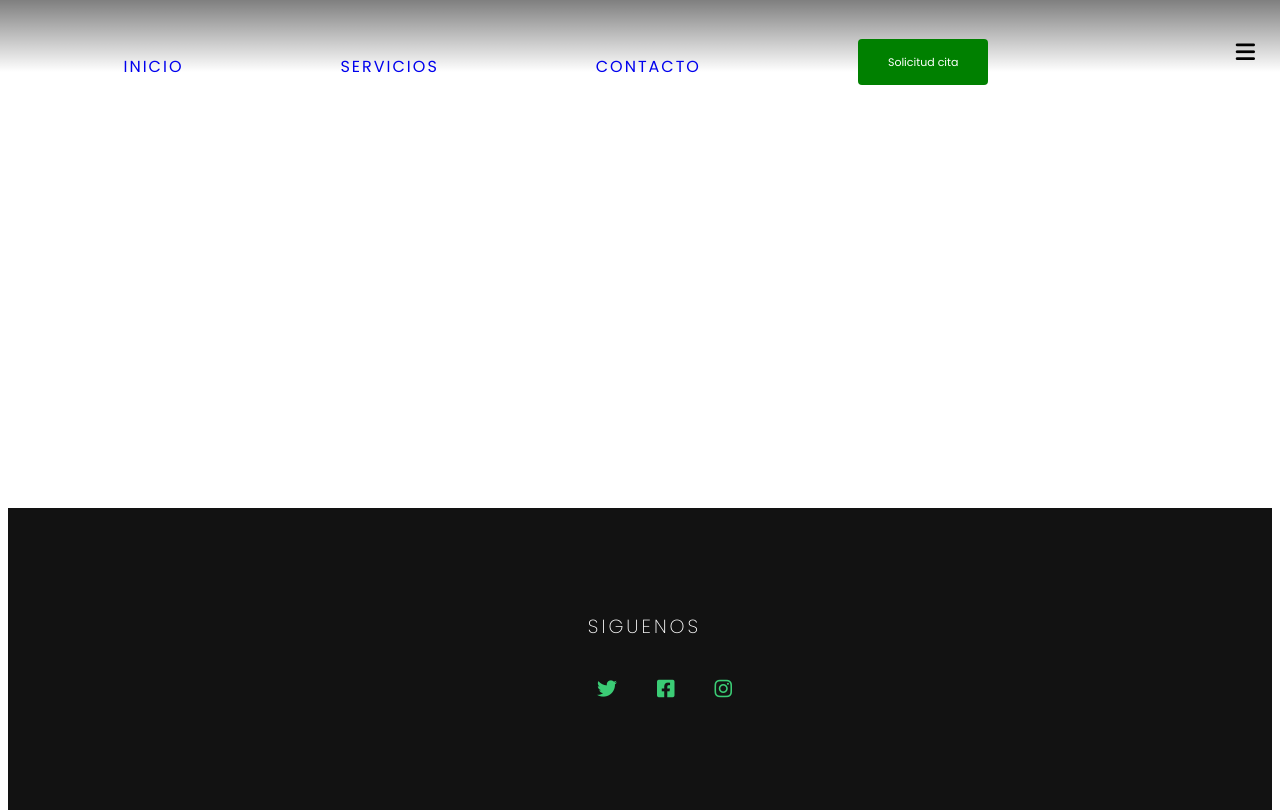
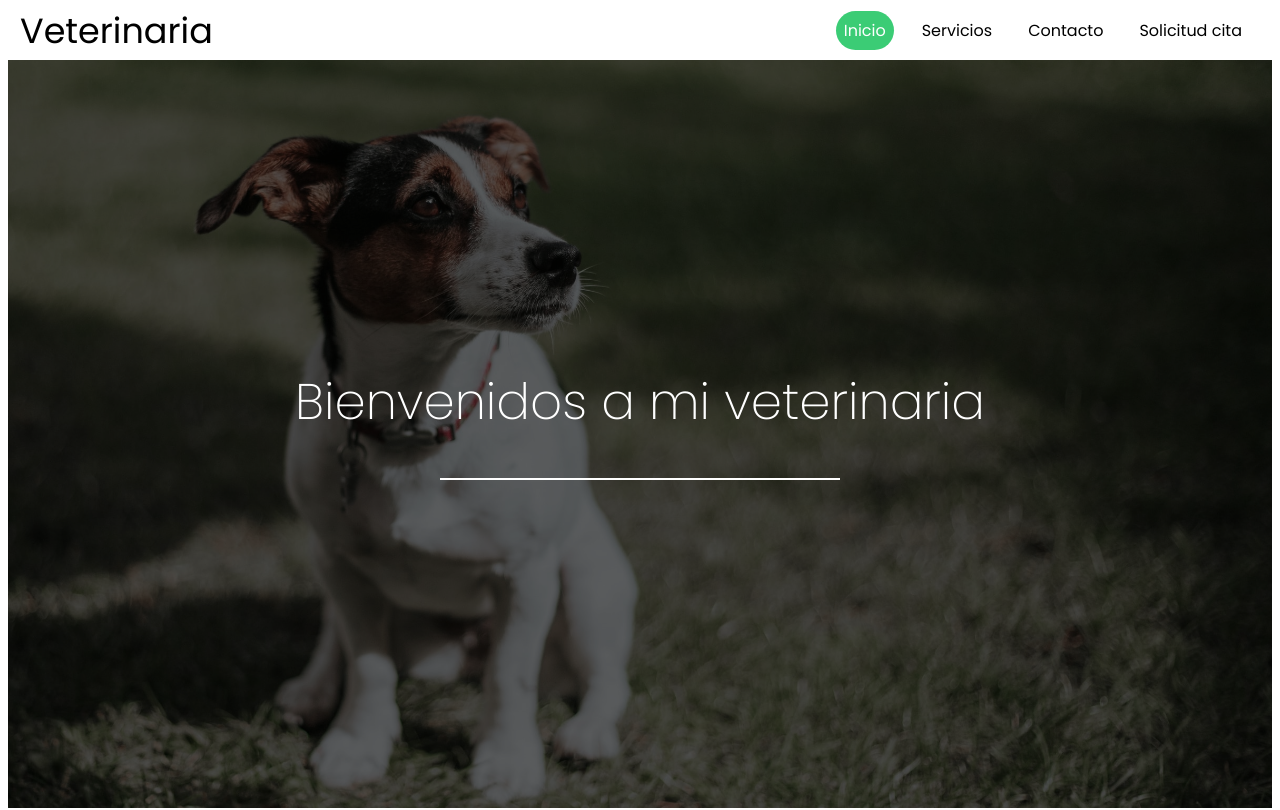
Before and after one commit to DianaRussi/MyVetPoli, a plain HTML site: page index.html in a window 1280 px wide. Shown: the top 810 px of the page. Drawn offline with Linux system fonts and the light colour scheme.

Commit message:
mejoras css y html

```diff
--- a/assets/css/styles.css
+++ b/assets/css/styles.css
@@ -1,5 +1,6 @@
 @import url("https://fonts.googleapis.com/css2?family=Poppins:ital,wght@0,200;0,300;0,400;0,500;0,600;1,200;1,300;1,400&display=swap");
-/*Globales*/
+
+
 *::after,
 *::before {
   margin: 0;
@@ -12,116 +13,148 @@ html {
   color: #000;
 }
 
-section {
-  padding: 3.9rem 0;
+
+#header{
+  position: relative;
+  width: 100%;
 }
 
-a {
-  text-decoration: none;
+.menu{
+  position: fixed;
+  top: 0;
+  left: 0;
+  width: 100%;
+  height: 60px;
+  background: #fff;
+  display: flex;
+  justify-content: space-between;
+  align-items: center;
+  z-index: 999;
 }
 
-p {
-  font-size: 1.6rem;
+.menu .logo-box h1 a{
+  text-decoration: none;
+  font-size: 35px;
+  font-weight: 400;
+  color: black;
+  margin: 20px;
 }
 
-.container {
-  width: 100%;
-  max-width: 122.5rem;
-  margin: 0 auto;
-  padding: 0 2.4rem;
+.menu .list-container{
+  margin-right: 20px;
 }
 
-header {
+.menu .list-container .lists{
+  display: flex;
+  justify-content: space-around;
+}
+
+.menu .list-container .lists li{
+  list-style: none;
+}
+
+.menu .list-container .lists li a{
+  text-decoration: none;
+  margin: 0 10px;
+  padding: 8px;
+  color:black;
+  border-radius: 24px;
+  font-size: 16px;
+  transition: 0.3s;
+}
+
+.menu .list-container .lists li a.activo,
+.menu .list-container .lists li a:hover{
+   background: #3bcc75;
+   color: #fff
+}
+.btn-menu > .fa-bars{
+  display: none;
+}
+
+.img-header{
+  position: relative;
   width: 100%;
+  height: 100vh;
+  background: url(/assets/img/header.jpg);
+  background-attachment: fixed;
+  background-size: cover;
+}
+
+.img-header .welcome{
   position: absolute;
   top: 0;
   left: 0;
-  z-index: 1;
-  background-image: linear-gradient(to bottom, rgba(0, 0, 0, 0.5), transparent);
+  width: 100%;
+  height: 100%;
+  background: rgba(0,0,0,0.6);
+  display: flex;
+  justify-content: center;
+  align-items: center;
+  flex-direction: column;
+}
+
+.img-header .welcome h1{
+  font-size: 50px;
+  color: #fff;
+  font-weight: 200;
+}
+
+.img-header .welcome hr{
+  width: 400px;
+  height: 2px;
+  background: #fff;
+  border: none;
+  margin-top: 5px;
 }
 
 
-.nav {
-  height: 7.2rem;
-  display: flex;
-  align-items: center;
-  justify-content: center;
+.servicios{
+  width: 100%;
+  margin-top: 120px;
 }
 
-.menu-toggle {
-  font-size: 2.2rem;
-  position: absolute;
-  top: 50%;
-  right: 2.5rem;
-  cursor: pointer;
-  z-index: 2;
+.servicios .info-container{
+  width: 80%;
+  margin: auto;
+  display: flex;
+  justify-content: center;
+  flex-direction: column;
 }
 
-.fa-times {
-  display: none;
+.servicios .info-container h1{
+  font-size: 50px;
+  font-weight: 400;
+  color: var(--black);
+  text-align: center;
+  margin-bottom: 20px;
 }
 
-.nav-list {
-  list-style: none;
-  position: fixed;
-  top: 0;
-  left: 0;
-  width: 80%;
-  height: 100vh;
-  padding: 4.4rem;
-  display: flex;
-  justify-content: space-around;
-  z-index: 2;
-
+.servicios .info-container p{
+  text-align: center;
+  font-size: 17px;
+  color: var(--black);
+  line-height: 35px;
+  margin: 10px 0px;
 }
 
-.nav::before {
-  content: "";
-  position: fixed;
-  top: 0;
-  left: 0;
-  width: 100vh;
-  height: 100vh;
-  background-color: rgba(0, 0, 0, 0.8);
-  z-index: 2;
-  opacity: 0;
-  transform: scale(0);
-  transition: opacity 0.5s;
+.servicios .info-container .servicios-gallery{
+  width: 100%;
+  display: flex;
+  justify-content: center;
+  margin: 50px 0px;
 }
 
-.nav-item{
-    border-bottom: 2px solid rgba(255, 255, 255, .3);
+.servicios .info-container .servicios-gallery img{
+  width: calc(33.33% - 10px);
+  height: 300px;
+  object-fit: cover;
+  margin: 10px 10px;
+  border-radius: 10px;
+  cursor: pointer;
 }
 
-.nav-link{
-    display: block;
-    text-transform: uppercase;
-    font-size: 1.6rem;
-    letter-spacing: 2px;
-    margin-right: -2px;
-}
 
-.nav-link:hover{
-    color: #3bcc75;
-}
-
-.cita{
-    font-size: 1.1rem;
-    background-color: green;
-    padding: 1.5rem 3rem;
-    color: #fff;
-    border-radius: .4rem;
-}
-
-.cita:hover,
-.cita:focus{
-    color: #fff;
-    background-color: #3bcc75;
-}
-main{
-    height: 500px;
-}
-/*footer*/
 footer{
     padding: 7.9rem 0;
     background-color: #121212;
@@ -153,5 +186,5 @@ footer{
 }
 .social-icons i:hover,
 .social-icons i:focus{
-    color: #ffc845;
+    color: #08d9d6;
 }
--- a/index.html
+++ b/index.html
@@ -12,33 +12,55 @@
     <link rel="stylesheet" href="assets/css/styles.css" />
   </head>
   <body>
-    <header>
-      <div class="container">
-        <nav class="nav">
-          <div class="menu-toggle">
-            <i class="fas fa-bars"></i>
-            <i class="fas fa-times"></i>
+    <header id="header">
+        <nav class="menu">
+          <div class="logo-box">
+            <h1><a href="#">Veterinaria</a></h1>
+            <span class="btn-menu"> <i class="fas fa-bars"></i></span>
           </div>
-
-          <ul class="nav-list">
-            <li class="nav-item">
-              <a href="#" class="nav-link active">Inicio</a>
-            </li>
-            <li class="nav-item">
-              <a href="#" class="nav-link">Servicios</a>
-            </li>
-            <li class="nav-item">
-              <a href="#" class="nav-link">Contacto</a>
-            </li>
-            <li class="nav-item">
-                <a href="#" class="btn cita">Solicitud cita</a>
+          <div class="list-container">
+            <ul class="lists">
+              <li>
+                <a href="#" class="activo">Inicio</a>
               </li>
-
-          </ul>
+              <li>
+                <a href="#servicios">Servicios</a>
+              </li>
+              <li>
+                <a href="#">Contacto</a>
+              </li>
+              <li>
+                  <a href="#">Solicitud cita</a>
+                </li>
+            </ul>
+          </div>
         </nav>
-      </div>
+        <div class="img-header">
+          <div class="welcome">
+            <h1>Bienvenidos a mi veterinaria</h1>
+            <hr />
+          </div>
+        </div>
     </header>
     <main>
+         <!--Servicios-->
+      <section class="servicios">
+        <div class="info-container">
+          <h1 id="servicios">Servicios</h1>
+          <p>
+            Lorem ipsum dolor sit amet, consectetur adipisicing elit. Alias
+            distinctio eveniet fuga repellat quos odio magnam laudantium,
+            reprehenderit aut neque autem explicabo omnis ratione labore aliquam
+            quibusdam quasi maxime eaque?
+          </p>
+
+          <div class="servicios-gallery">
+            <img src="assets/img/img1.jpg" alt="" />
+            <img src="assets/img/img2.jpg" alt="" />
+            <img src="assets/img/img3.jpg" alt="" />
+          </div>
+        </div>
+      </section>
 
     </main>
     <footer>
```
Also changed, not shown: assets/img/fondo.jpg (added), assets/img/header.jpg (added), assets/img/img1.jpg (added), assets/img/img2.jpg (added), assets/img/img3.jpg (added).
